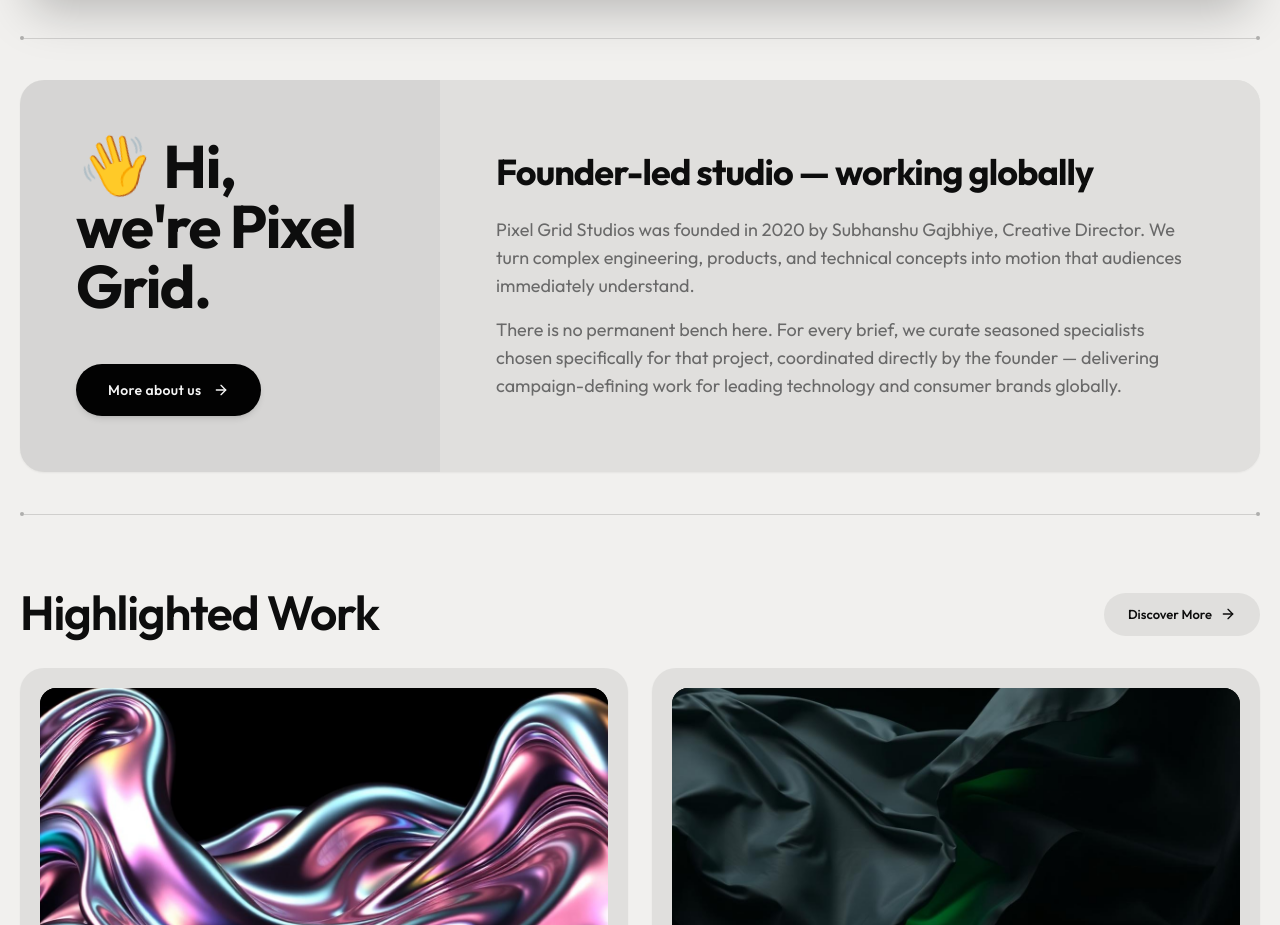
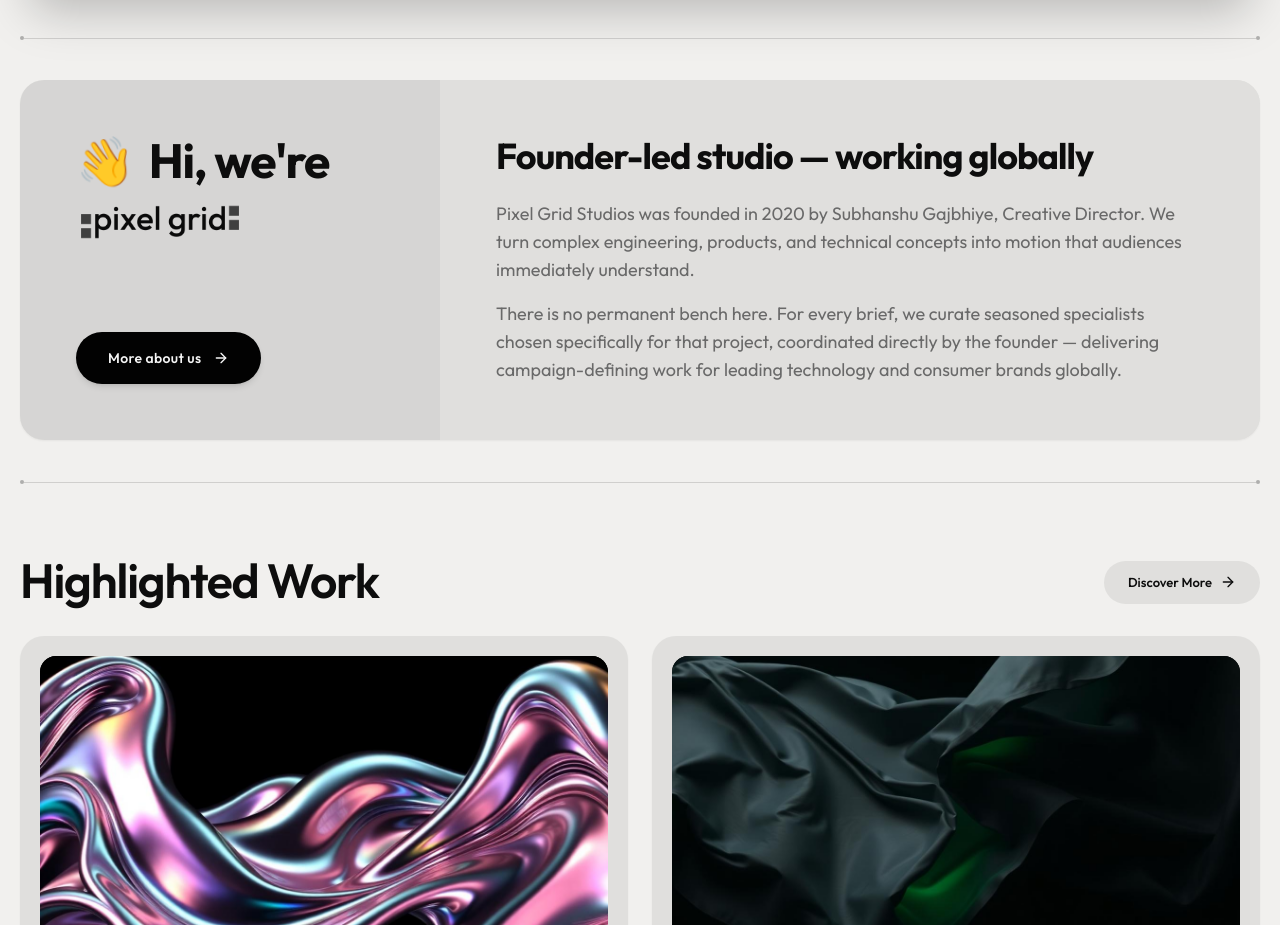
Before and after one commit to pixelgridstudios/PGS-Website-v1, a React (Vite) app: page / in a window 1280 px wide. Shown: the part 780-1705 px from the top of the page. Built offline with nearby package versions, Linux system fonts and the light colour scheme.

Commit message:
feat: split greeting into waving Hi and wide logo on line 2

```diff
--- a/src/pages/Home.tsx
+++ b/src/pages/Home.tsx
@@ -123,11 +123,18 @@ export const Home: React.FC = () => {
 
             {/* Left Column: Context, Branding & Action */}
             <div className="p-8 sm:p-10 lg:p-12 xl:p-14 flex flex-col justify-between gap-8 bg-black/[0.045] dark:bg-black/30 text-brand-foreground">
-              <div>
-                <h2 className="font-display text-4xl sm:text-5xl lg:text-6xl font-bold tracking-tight text-brand-foreground leading-[1.05]">
+              <div className="flex flex-col gap-3 sm:gap-4">
+                <h2 className="font-display text-3xl sm:text-4xl lg:text-5xl font-bold tracking-tight text-brand-foreground leading-[1.05] flex items-center">
                   <span className="animate-wave mr-2.5 sm:mr-3.5 inline-block select-none">👋</span>
-                  <span>Hi, we're Pixel Grid.</span>
+                  <span>Hi, we're</span>
                 </h2>
+                <div>
+                  <img
+                    src="/assets/pixel-grid-logo.png"
+                    alt="Pixel Grid Studios"
+                    className="h-8 sm:h-9 md:h-10 lg:h-11 w-auto object-contain dark:invert select-none"
+                  />
+                </div>
               </div>
 
               <div className="pt-3 sm:pt-4">
```
